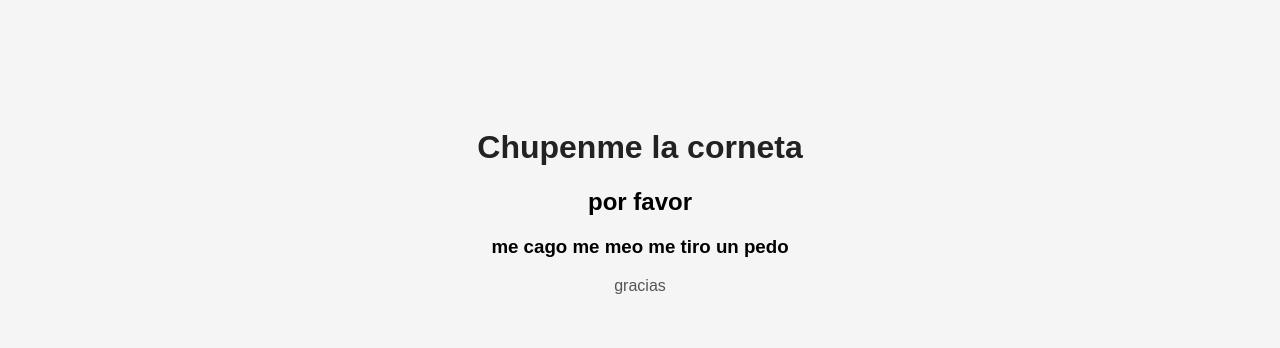
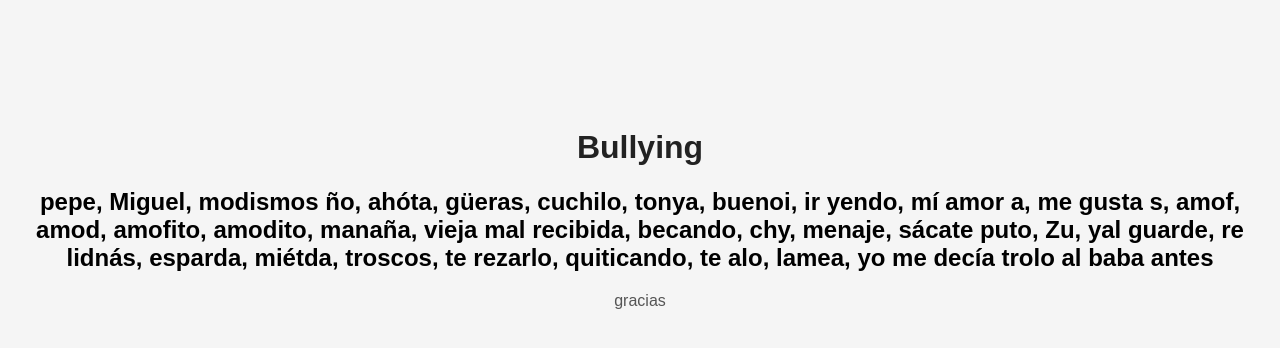
Before and after one commit to emsfchh-sys/-emsfchh-sys-.github.io, a plain HTML site: page index.html in a window 1280 px wide. Drawn offline with Linux system fonts and the light colour scheme.

Commit message:
Replace headings with new content

```diff
--- a/index.html
+++ b/index.html
@@ -19,9 +19,8 @@
   </style>
 </head>
 <body>
-  <h1>Chupenme la corneta</h1>
-  <h2>por favor</h2>
-  <h3>me cago me meo me tiro un pedo</h3>
+  <h1>Bullying</h1>
+  <h2>pepe, Miguel, modismos ño, ahóta, güeras, cuchilo, tonya, buenoi, ir yendo, mí amor a, me gusta s, amof, amod, amofito, amodito, manaña, vieja mal recibida, becando, chy, menaje, sácate puto, Zu, yal guarde, re lidnás, esparda, miétda, troscos, te rezarlo, quiticando, te alo, lamea, yo me decía trolo al baba antes</h2>
   <p>gracias</p>
 </body>
 </html>
```
